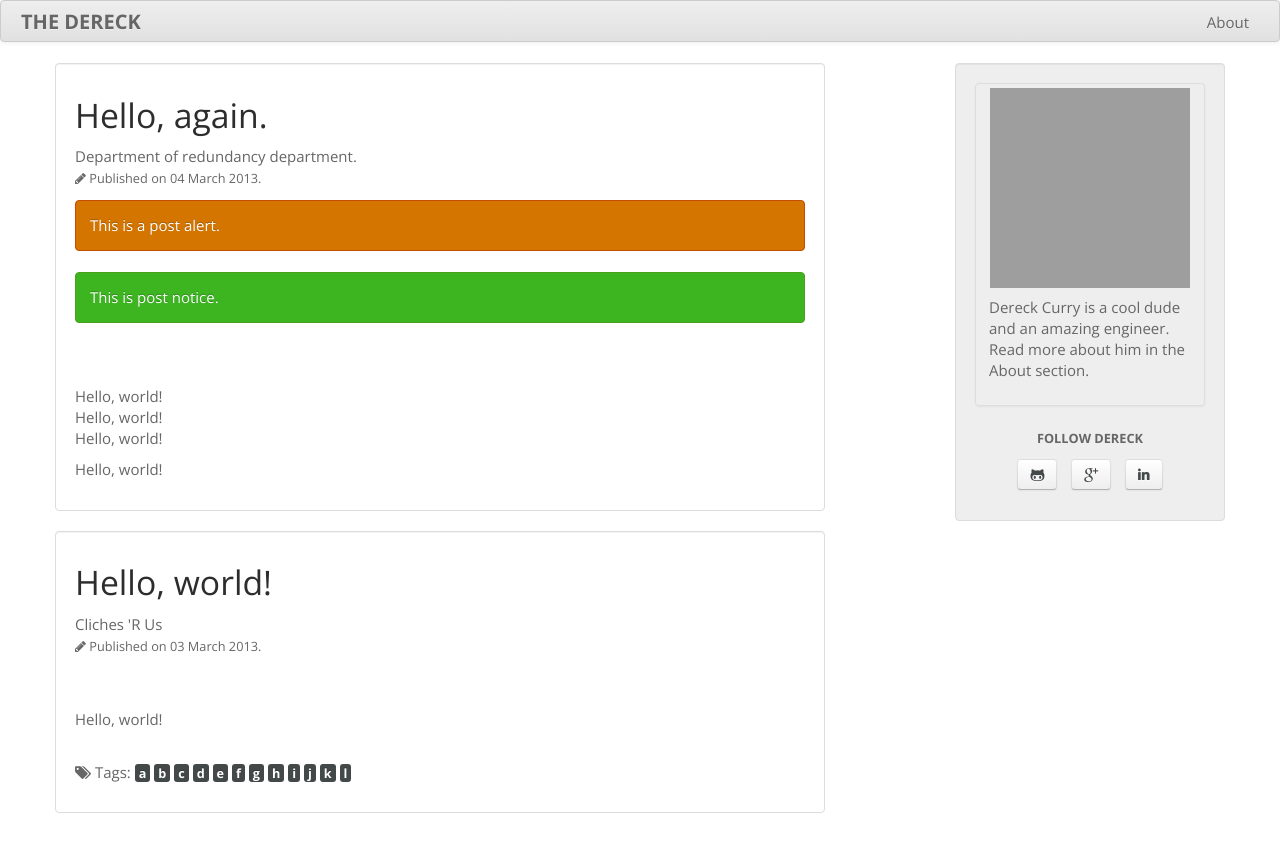
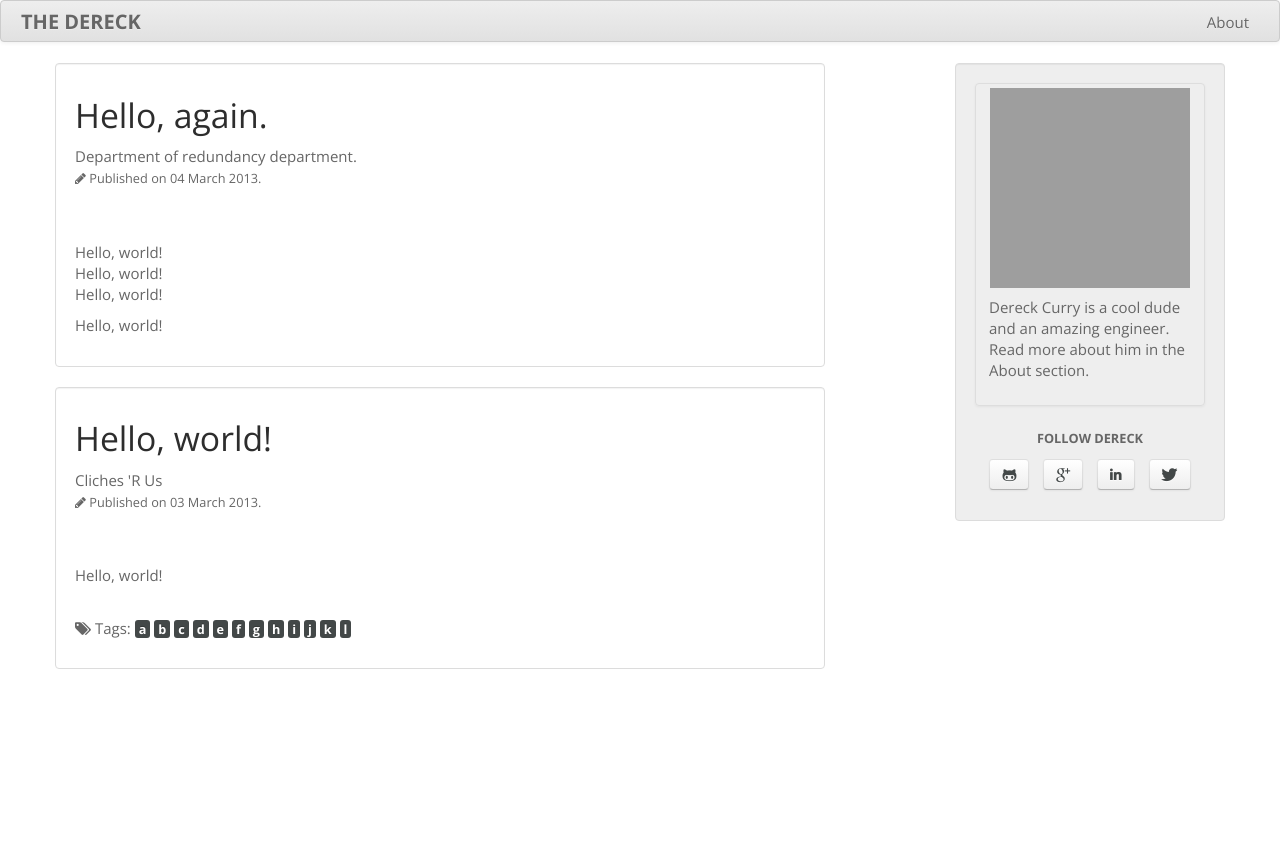
Before and after one commit to thedereck/thedereck.github.com, a Jekyll site: the page built from index.html, in a window 1280 px wide. Shown: the top 852 px of the page. Built offline with Jekyll 4.4.1, drawn with Linux system fonts in a browser that asks for light colours; grey boxes are pictures that could not be loaded.

Commit message:
More tweaks.

```diff
--- a/_config.yml
+++ b/_config.yml
@@ -12,7 +12,7 @@ github_social_link: https://github.com/thedereck
 googleplus_social_link: https://plus.google.com/109660251296662910676
 linkedin_social_link: http://www.linkedin.com/in/dereckcurry
 pinterest_social_link: false
-twitter_social_link: false
+twitter_social_link: http://www.twitter.com/_TheDereck_
 
 bootstrap_css: spacelab.bootstrap.min.css
 bootstrap_responsive_css: bootstrap-responsive.min.css
--- a/_posts/2013-03-04-hello-again.md
+++ b/_posts/2013-03-04-hello-again.md
@@ -2,8 +2,6 @@
 layout: post
 title: Hello, again.
 subtext: Department of redundancy department.
-alert: This is a post alert.
-notice: This is post notice.
 ---
 
 Hello, world!
```
